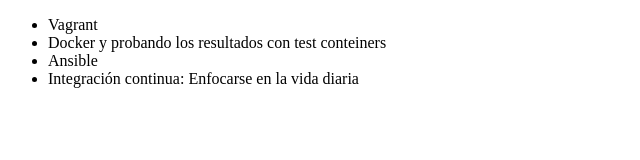
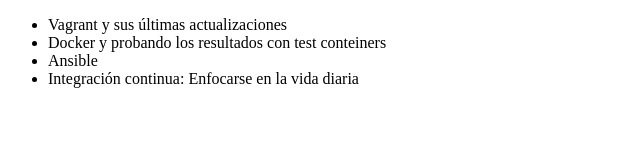
Before and after one commit to SantiagoCampos2017/OpenBootCamp, a plain HTML site: page Index.html in a window 1280 px wide. Shown: the whole page, without its empty margins (0-640 px from the left). Drawn offline with Linux system fonts and the light colour scheme.

Commit message:
Cambios en la lista de vagrant

```diff
--- a/Index.html
+++ b/Index.html
@@ -6,7 +6,7 @@
 </head>
 <body>
      <ul>
-         <li> Vagrant </li>
+         <li> Vagrant y sus últimas actualizaciones</li>
          <li> Docker y probando los resultados con test conteiners </li>
          <li> Ansible </li>
          <li> Integración continua: Enfocarse  en la vida diaria </li>
```
